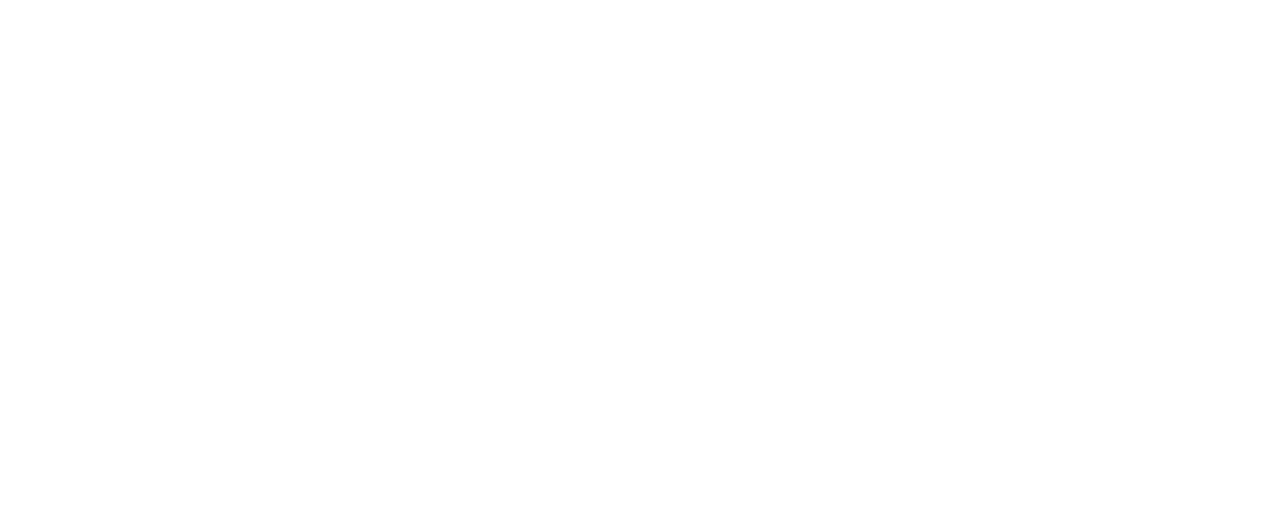
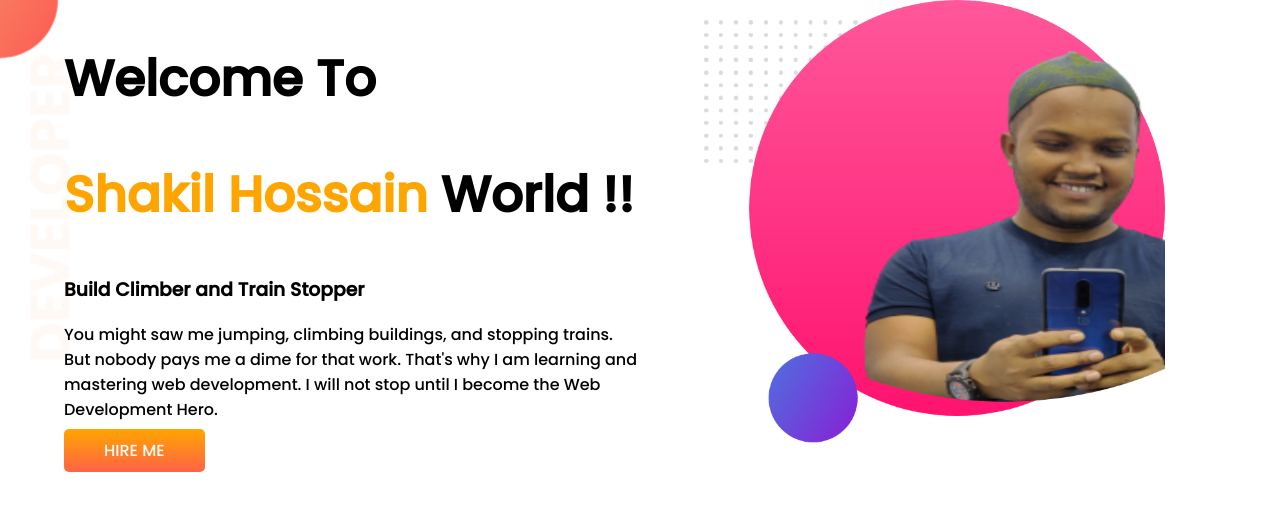
Before and after one commit to ModabbirHossainAkanda/developer-portfolio, a plain HTML site: page index.html in a window 1280 px wide. Drawn offline with Linux system fonts and the light colour scheme.

Commit message:
Top Banner Added

```diff
--- a/index.html
+++ b/index.html
@@ -4,10 +4,29 @@
     <meta charset="UTF-8">
     <meta http-equiv="X-UA-Compatible" content="IE=edge">
     <meta name="viewport" content="width=device-width, initial-scale=1.0">
-    <title>Shakil Portfolio</title>
+    <title>Shakil's Portfolio</title>
+    <link rel="preconnect" href="https://fonts.googleapis.com">
+    <link rel="preconnect" href="https://fonts.gstatic.com"
+    crossorigin>
+    <link href="https://fonts.googleapis.com/css2?family=Poppins:wght@500&display=swap" rel="stylesheet">
     <link rel="stylesheet" href="style.css">
 </head>
 <body>
+   <section class="top-banner">
+    <div class="half-width">
+        <h1>Welcome To </h1>
+        <h1><span class="orange-color">Shakil Hossain</span> World !!</h1>
+        <h3>Build Climber and Train Stopper</h3>
+        <p>You might saw me jumping, climbing buildings, and stopping trains. But nobody pays me a dime for that work. That's why I am learning and mastering web development. I will not stop until I become the Web Development Hero.</p>
+        <a class="link-button" target="_blank" href="https://www.facebook.com/shakil.hossain.92351/">HIRE ME</a>
+       </div>
 
+     <div class="half-width">
+        <img src="images/my-pic.png" width="300px" alt="">
+     </div>
+
+
+
+   </section>
 </body>
 </html>
--- a/style.css
+++ b/style.css
@@ -0,0 +1,33 @@
+body {
+  font-family: "Poppins", sans-serif;
+  margin: 0%;
+}
+h1 {
+  font-size: 50px;
+}
+.orange-color {
+  color: orange;
+}
+section {
+  display: flex;
+}
+.half-width {
+  width: 50%;
+  padding-left: 5%;
+}
+.half-width img {
+  width: 80%;
+}
+.link-button {
+  text-decoration: none;
+  background-image: linear-gradient(orange, tomato);
+  color: white;
+  padding: 10px 40px;
+  font-weight: 700px;
+
+  border-radius: 5px;
+}
+.top-banner {
+  background-image: url(images/top-banner.png);
+  background-repeat: no-repeat;
+}
```
Also changed, not shown: images/dream-bg.png (added), images/exp-bg.png (added), images/jhankar.png (added), images/jhankar2.png (added), images/my-bg.png (added), images/my-bg2.png (added), images/my-pic.png (added), images/top-banner.png (added), 1 other file.
